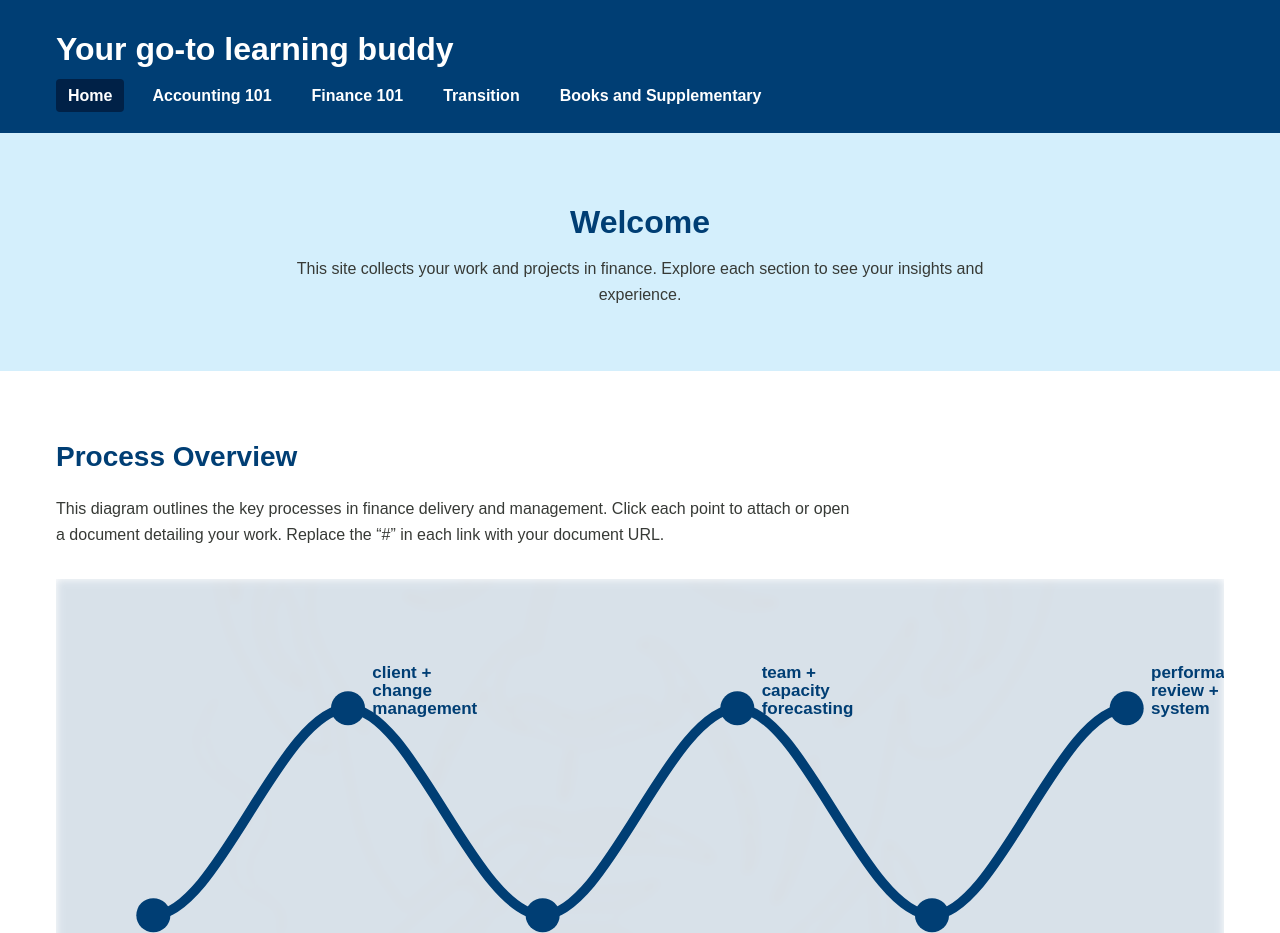
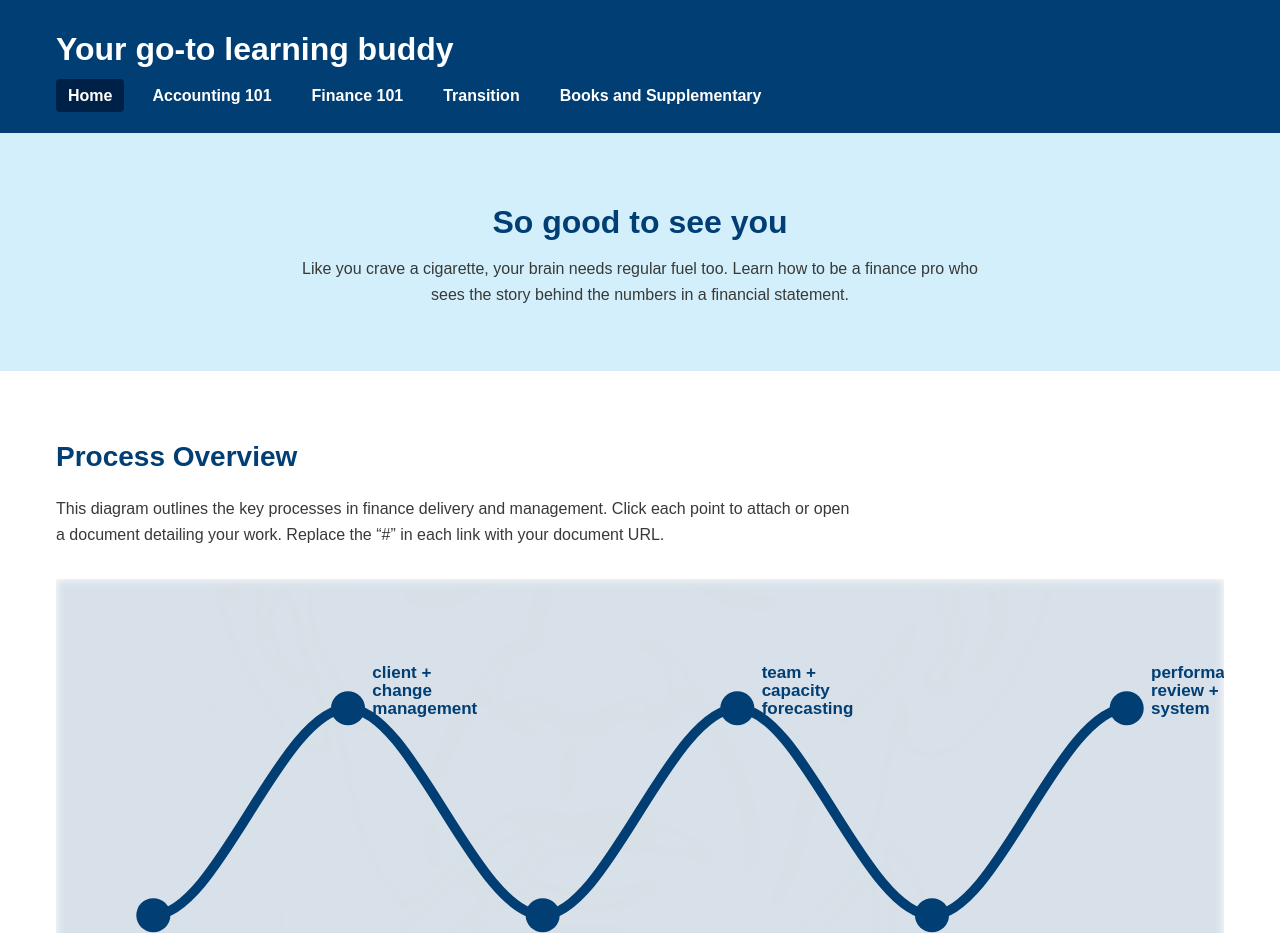
Before and after one commit to dikagustiana/DGI-your-go-to-learning-buddy, a plain HTML site: page index.html in a window 1280 px wide. Shown: the top 933 px of the page. Drawn offline with Linux system fonts and the light colour scheme.

Commit message:
Update index.html

```diff
--- a/index.html
+++ b/index.html
@@ -34,10 +34,10 @@
       <!-- Hero section with introduction -->
       <section class="hero">
         <div class="container">
-          <h2>Welcome</h2>
+          <h2>So good to see you</h2>
           <p>
-            This site collects your work and projects in finance. Explore each
-            section to see your insights and experience.
+            Like you crave a cigarette, your brain needs regular fuel too.
+            Learn how to be a finance pro who sees the story behind the numbers in a financial statement.
           </p>
         </div>
       </section>
```
